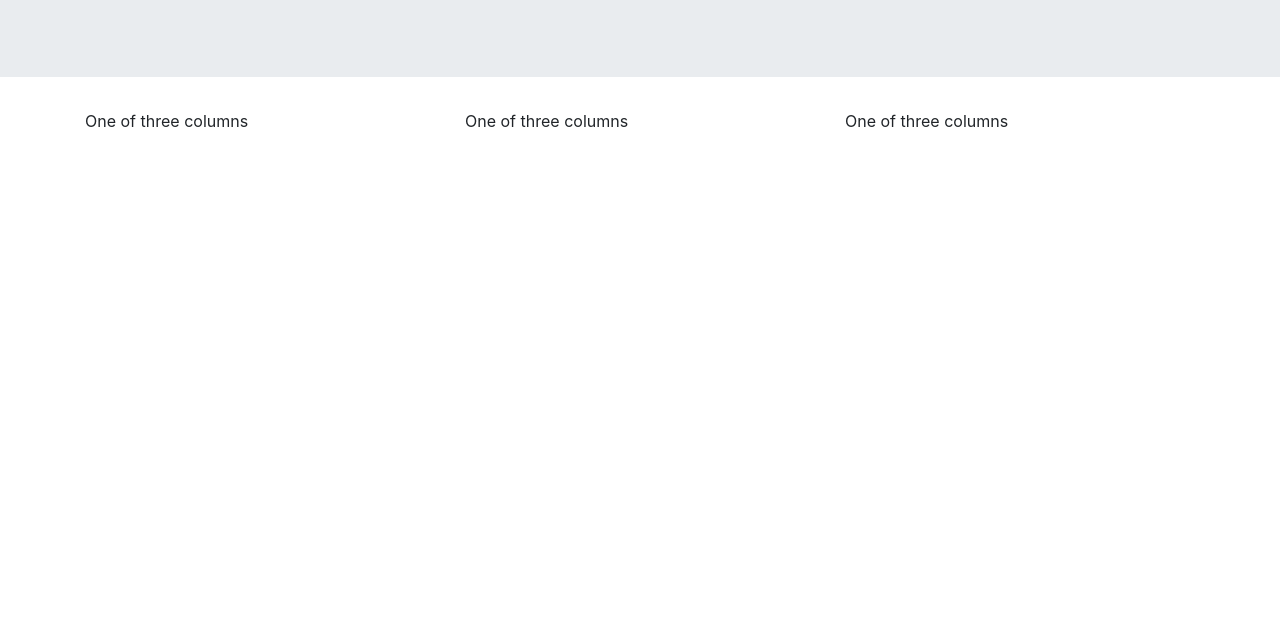
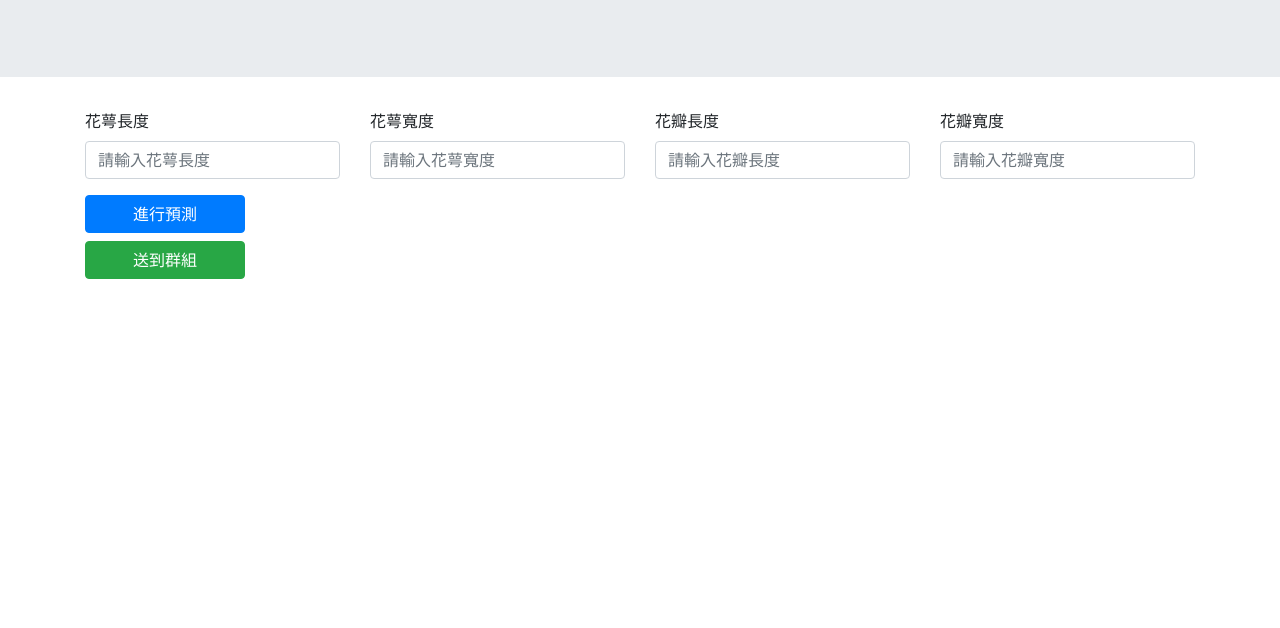
Before and after one commit to temisrei/20190817_NKNU, a plain HTML site: page frontend/index.html in a window 1280 px wide. Shown: the part 172-800 px from the top of the page. Drawn offline with nearby package versions, Linux system fonts and the light colour scheme.

Commit message:
繪製 UI

```diff
--- a/frontend/index.html
+++ b/frontend/index.html
@@ -16,21 +16,43 @@
 
   <div class="jumbotron jumbotron-fluid">
     <div class="container">
-      <h1 class="display-4">Fluid jumbotron</h1>
-      <p class="lead">This is a modified jumbotron that occupies the entire horizontal space of its parent.</p>
+      <h1 class="display-4">鳶尾花預測</h1>
+      <p class="lead" id="answer">請輸入相關參數</p>
     </div>
   </div>
 
   <div class="container">
     <div class="row">
       <div class="col-sm">
-        One of three columns
+        <div class="form-group">
+          <label for="sepalLength">花萼長度</label>
+          <input type="number" step="0.1" class="form-control" id="sepalLength" placeholder="請輸入花萼長度">
+        </div>
       </div>
       <div class="col-sm">
-        One of three columns
+        <div class="form-group">
+          <label for="sepalWidth">花萼寬度</label>
+          <input type="number" step="0.1" class="form-control" id="sepalWidth" placeholder="請輸入花萼寬度">
+        </div>
       </div>
       <div class="col-sm">
-        One of three columns
+        <div class="form-group">
+          <label for="petalLength">花瓣長度</label>
+          <input type="number" step="0.1" class="form-control" id="petalLength" placeholder="請輸入花瓣長度">
+        </div>
+      </div>
+      <div class="col-sm">
+        <div class="form-group">
+          <label for="petalWidth">花瓣寬度</label>
+          <input type="number" step="0.1" class="form-control" id="petalWidth" placeholder="請輸入花瓣寬度">
+        </div>
+      </div>
+    </div>
+
+    <div class="row">
+      <div class="col-sm-2">
+        <button type="button" id="btnPredict" class="btn btn-block btn-primary">進行預測</button>
+        <button type="button" id="btnLIFF" class="btn btn-block btn-success">送到群組</button>
       </div>
     </div>
   </div>
```
